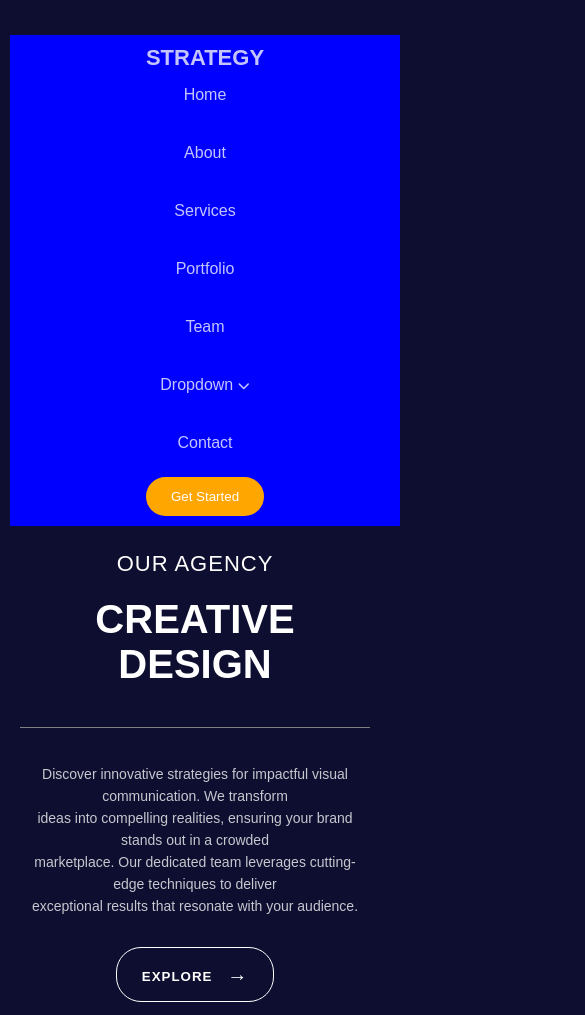
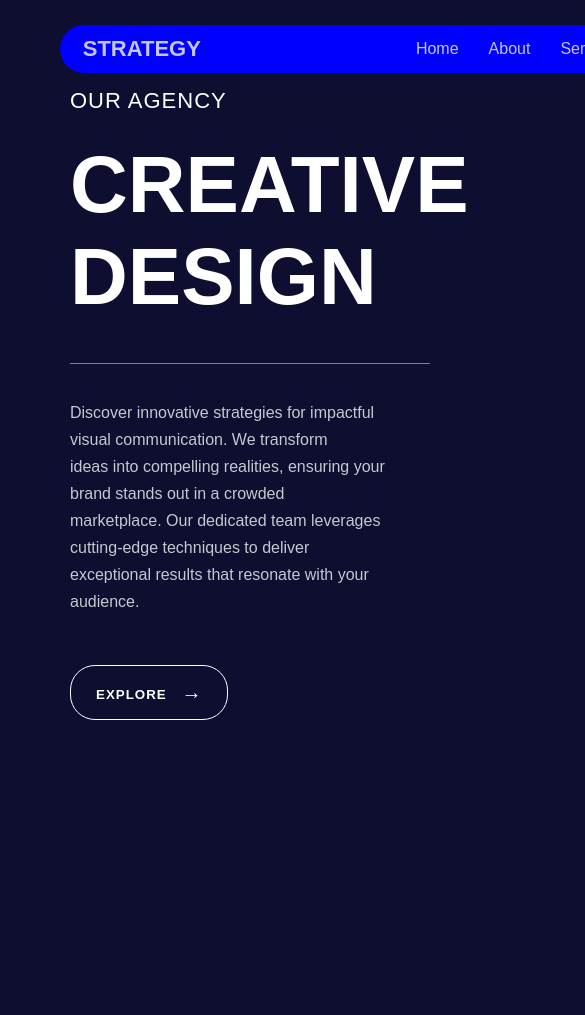
Before and after one commit to bethelinoni/PROJECTS, a plain HTML site: page index.html in a window 390 px wide. Shown: the top 1015 px of the page, 585 px wide, since content can reach past the window. After the commit the page ends 844 px from the top, so only its background shows below. Drawn offline with Linux system fonts and the light colour scheme.

Commit message:
made some edits

```diff
--- a/index.css
+++ b/index.css
@@ -181,124 +181,3 @@ li a:hover {
     margin-left: 850px;
     margin-top: -570px;
 }
-
-/* MEDIA QUERY FOR TABLETS */
-@media (max-width: 768px) {
-    .top {
-        width: 100%;
-        margin-left: 0;
-        border-radius: 0;
-        padding: 15px;
-    }
-
-    ul {
-        margin-left: 0;
-        display: flex;
-        flex-wrap: wrap; /* allow items to wrap instead of squeezing */
-        justify-content: center;
-        gap: 10px;
-    }
-
-    li {
-        float: none;
-    }
-
-    .two {
-        margin-left: 0;
-        margin-top: 10px;
-    }
-
-    .main {
-        margin-left: 0;
-        padding: 20px;
-    }
-
-    .four {
-        font-size: 60px; /* reduce heading size a bit */
-    }
-
-    .mini {
-        width: 80%;
-        margin: 20px auto;
-    }
-
-    .logo {
-        margin: 40px auto 0;
-        display: flex;
-        justify-content: center;
-    }
-
-    .logo img {
-        max-width: 70%;
-        height: auto;
-    }
-}
-
-/* MEDIA QUERY FOR PHONES */
-@media (max-width: 480px) {
-    body {
-        padding: 10px;
-    }
-
-    .top {
-        flex-direction: column;  /* stack items vertically */
-        width: 100%;
-        margin-left: 0;
-        border-radius: 0;
-        padding: 10px;
-    }
-
-    ul {
-        margin-left: 0;
-        display: flex;
-        flex-direction: column;
-        align-items: center;
-        width: 100%;
-    }
-
-    li {
-        float: none; /* remove float */
-        width: 100%;
-        text-align: center;
-    }
-
-    .two {
-        margin-left: 0;
-        margin-top: 10px;
-    }
-
-    .main {
-        margin-left: 0;
-        text-align: center;
-        padding: 10px;
-    }
-
-    .four {
-        font-size: 40px; /* smaller heading */
-    }
-
-    .mini {
-        width: 100%;
-        margin: 20px auto;
-    }
-
-    .six {
-        font-size: 14px;
-        line-height: 22px;
-    }
-
-    .nine {
-        margin-top: 30px;
-    }
-
-    .logo {
-        margin: 20px auto 0;
-        display: flex;
-        justify-content: center;
-    }
-
-    .logo img {
-        max-width: 80%;
-        height: auto;
-    }
-}
--- a/services.css
+++ b/services.css
@@ -14,10 +14,12 @@ body {
     border-radius: 30px;
     margin-top: 25px;
     display: flex;
-    justify-content: center;
+    justify-content: center; /*center*/
     align-items: center;
+    /*width: 100%; /*1220px*/
     width: 1220px;
-    margin-left: 60px;
+    margin-left: 60px; /*60px*/
+    /*margin-right: auto;*/
     /*padding: 13px;*/
     border: none;
 }
@@ -142,8 +144,8 @@ li a:hover {
 }
 
 .inside1 {
-    margin-left: 270px;
-    margin-top: -30px;
+    margin-left: 270px; /*270px*/
+    margin-top: -30px; /*-30px*/
 }
 
 .seven {
```
